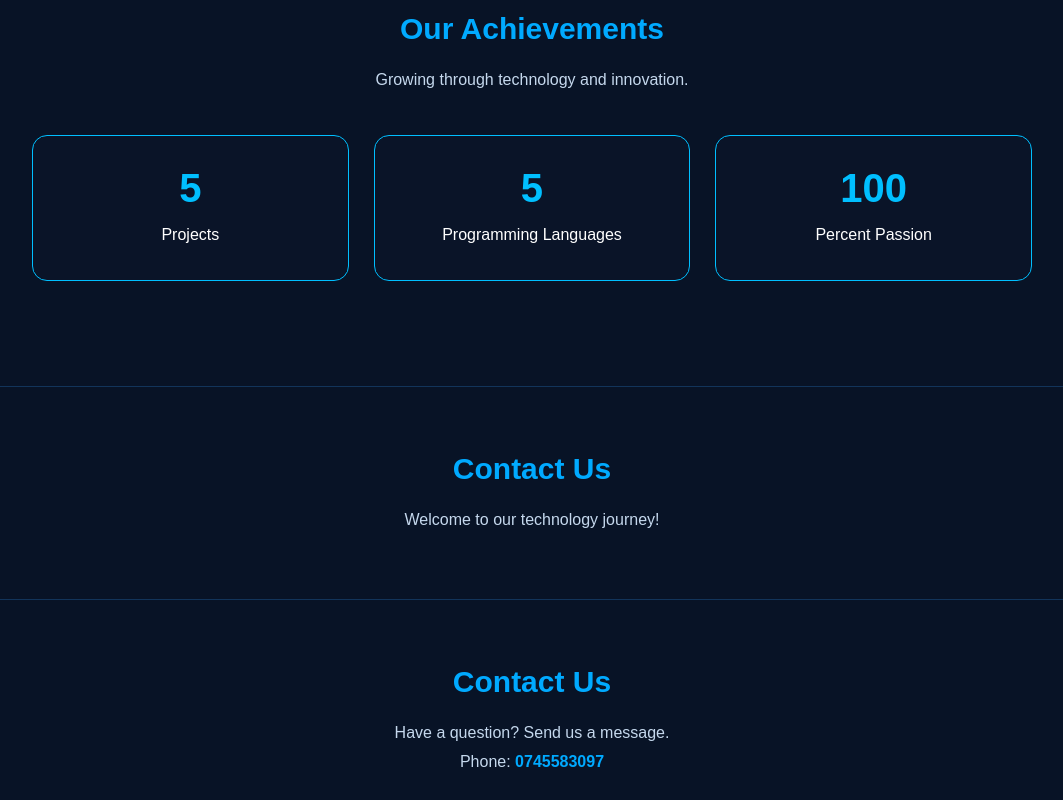
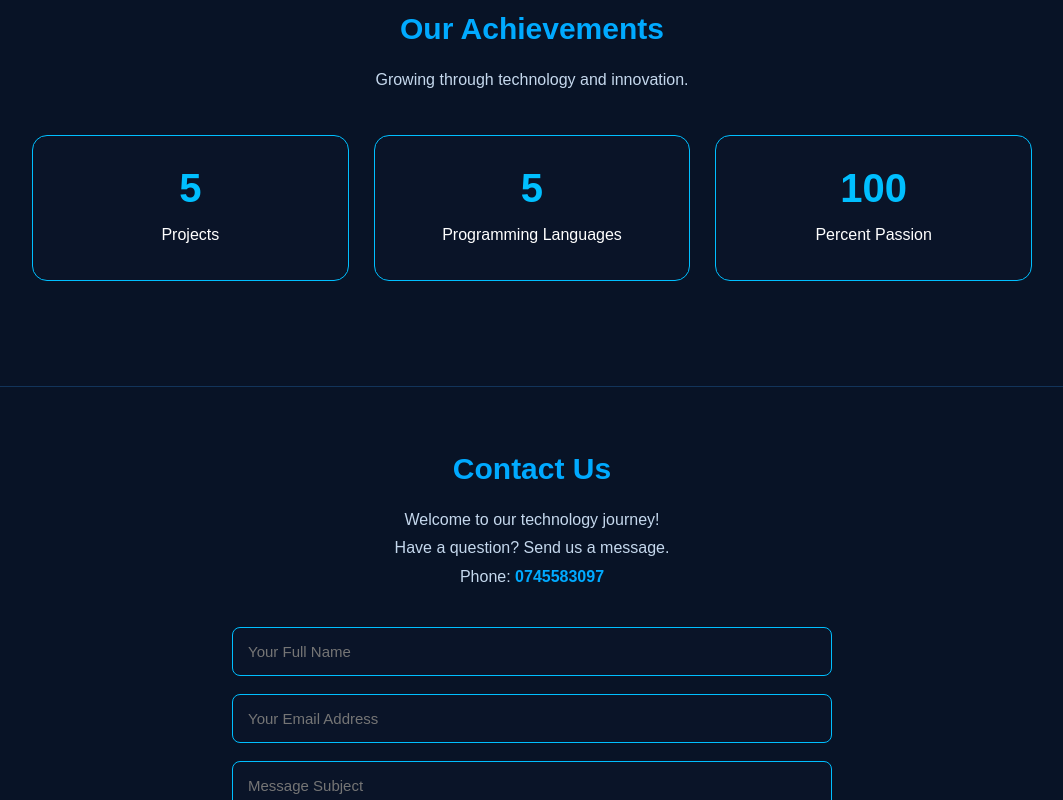
Before and after one commit to ratemodaniel16-cpu/ratemo-tech, a plain HTML site: page index.html in a window 1280 px wide. Shown: the part 1683-2483 px from the top of the page, without its empty margins (108-1171 px from the left). Drawn offline with Linux system fonts and the light colour scheme.

Commit message:
Update index.html

```diff
--- a/index.html
+++ b/index.html
@@ -110,15 +110,10 @@
     </div>
 </section>
 
-
-    <section id="contact">
-        <h2>Contact Us</h2>
-        <p>Welcome to our technology journey!</p>
-    </section>
-
-
 <section id="contact">
     <h2>Contact Us</h2>
+    <p>Welcome to our technology journey!</p>
+
     <p>Have a question? Send us a message.</p>
     <p class="phone">
     Phone:
```
